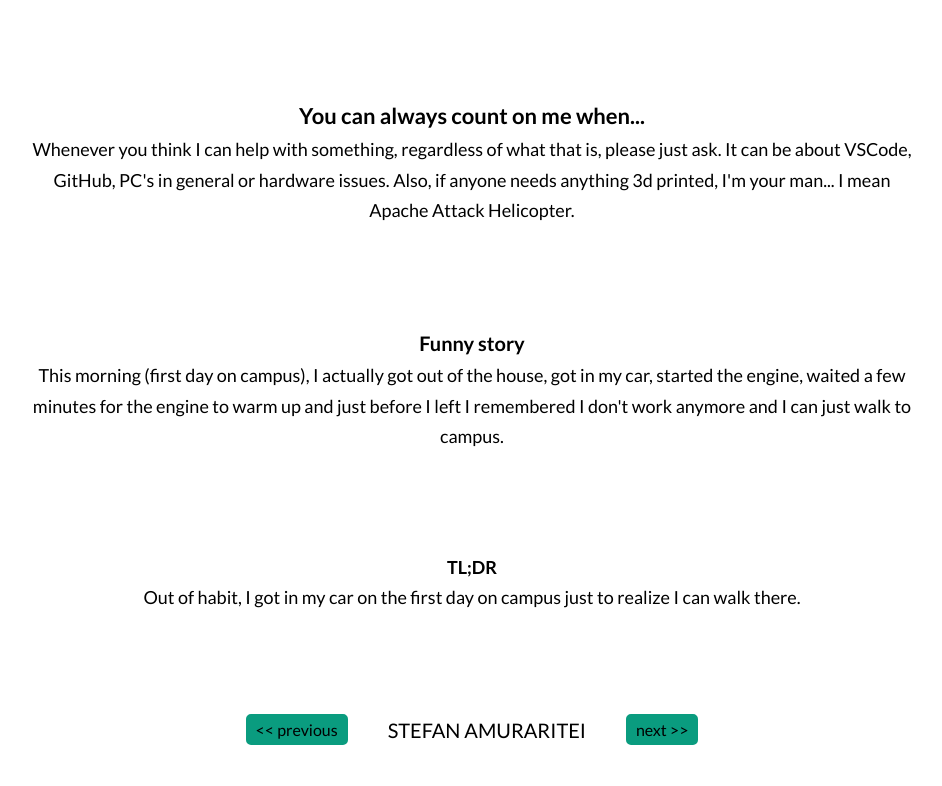
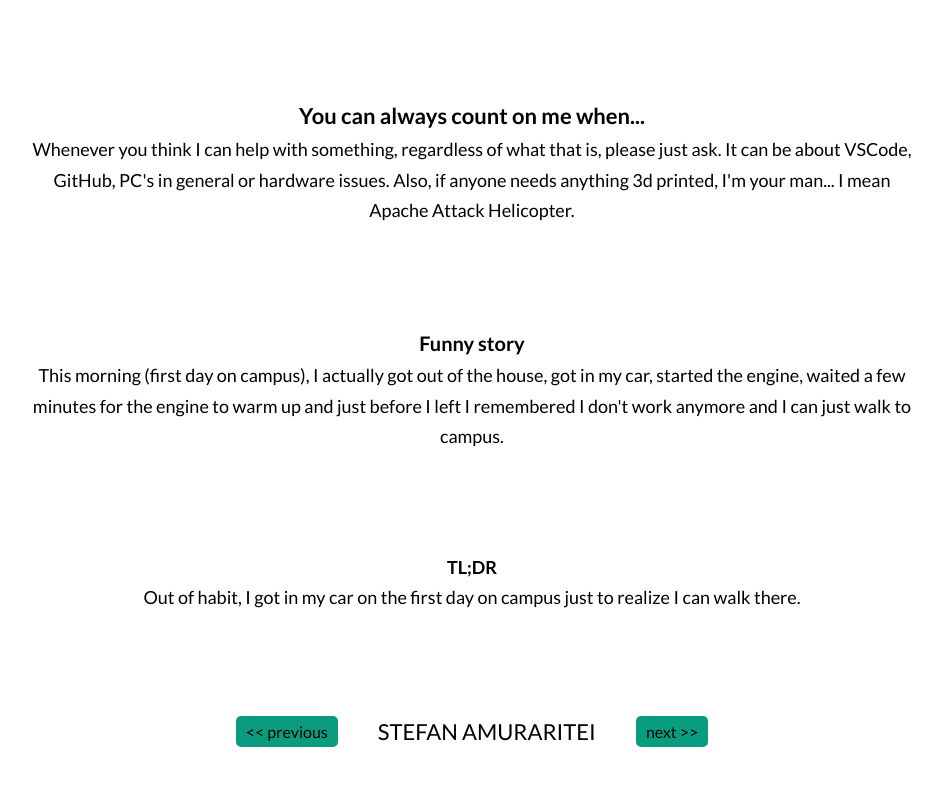
Before and after one commit to StefanAmur/html-introduction, a plain HTML site: page index.html in a window 1280 px wide. Shown: the part 1491-2277 px from the top of the page, without its empty margins (168-1110 px from the left). Drawn offline with Linux system fonts and the light colour scheme.

Commit message:
Increased font-size of nameText by 0.2rem

```diff
--- a/styles.css
+++ b/styles.css
@@ -191,6 +191,6 @@ a:visited {
 }
 
 .nameText {
-  font-size: 2rem;
+  font-size: 2.2rem;
   margin: auto 4rem;
 }
```
